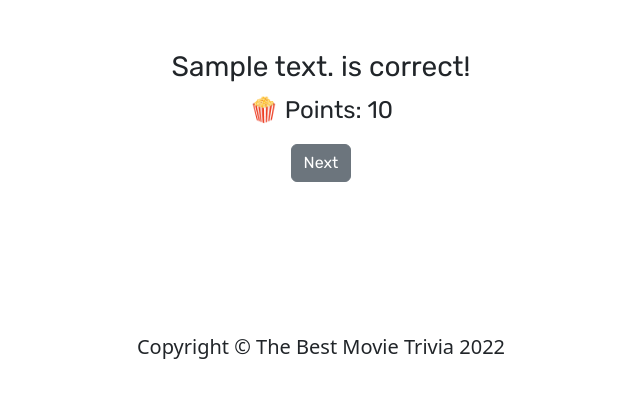
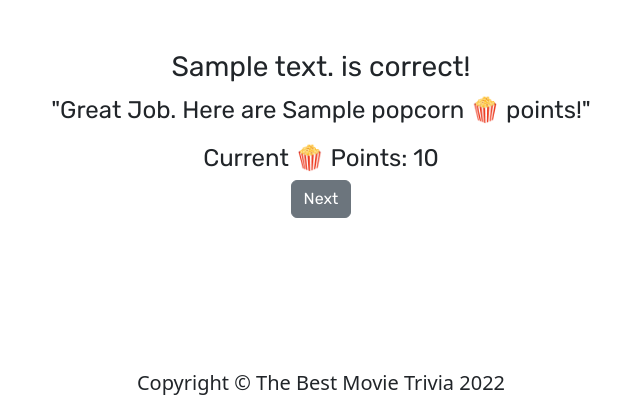
Before and after one commit to Mariavellous/trivia, a Flask app: template templates/result.html in a window 1280 px wide. Shown: the part 98-518 px from the top of the page, without its empty margins (319-959 px from the left). Run offline with Flask 2, Linux system fonts and the light colour scheme; the template is opened without the code that fills it: most values are stand-ins (such as "Sample title", 1, 10 or a date in 2020); some libraries are stand-ins or nearby versions; some web fonts are replaced.

Commit message:
add 10 points to current_user points every time they guessed correctly

```diff
--- a/main.py
+++ b/main.py
@@ -155,13 +155,13 @@ def show_player_answer(trivia_id):
         new_guess.result = True
         # TODO: Add popcorn to user's profile
         # popcorn_points = current_user.points + 10
-        current_user.points += 10
+        popcorn = 10
+        current_user.points += popcorn
         db.session.add(new_guess)
         db.session.commit()
         # State Player gets the correct answer
         print("Your answer is right.")
         # Add popcorn to user's profile
-        popcorn = "Here is 10 popcorn points"
         return render_template("result.html", popcorn=popcorn, correct_answer=correct_answer, popcorn_points=current_user.points)
     else:
         new_guess.result = False
--- a/templates/result.html
+++ b/templates/result.html
@@ -16,9 +16,9 @@
   <h3> {{correct_answer}} is correct! </h3>
   {% endif %}
 
+  <p> "Great Job. Here are {{ popcorn }} 🍿 points!" </p>
 
-  <p> 🍿 Points: {{ popcorn_points }} </p>
-<!--  <p> Thank you for playing! </p>-->
+  <h4> Current 🍿 Points: {{ popcorn_points }} </h4>
   <a class="btn btn-secondary" href="/play" role="button">Next</a>
 
 </div>
```
Also changed, not shown: trivia-collection.db.
